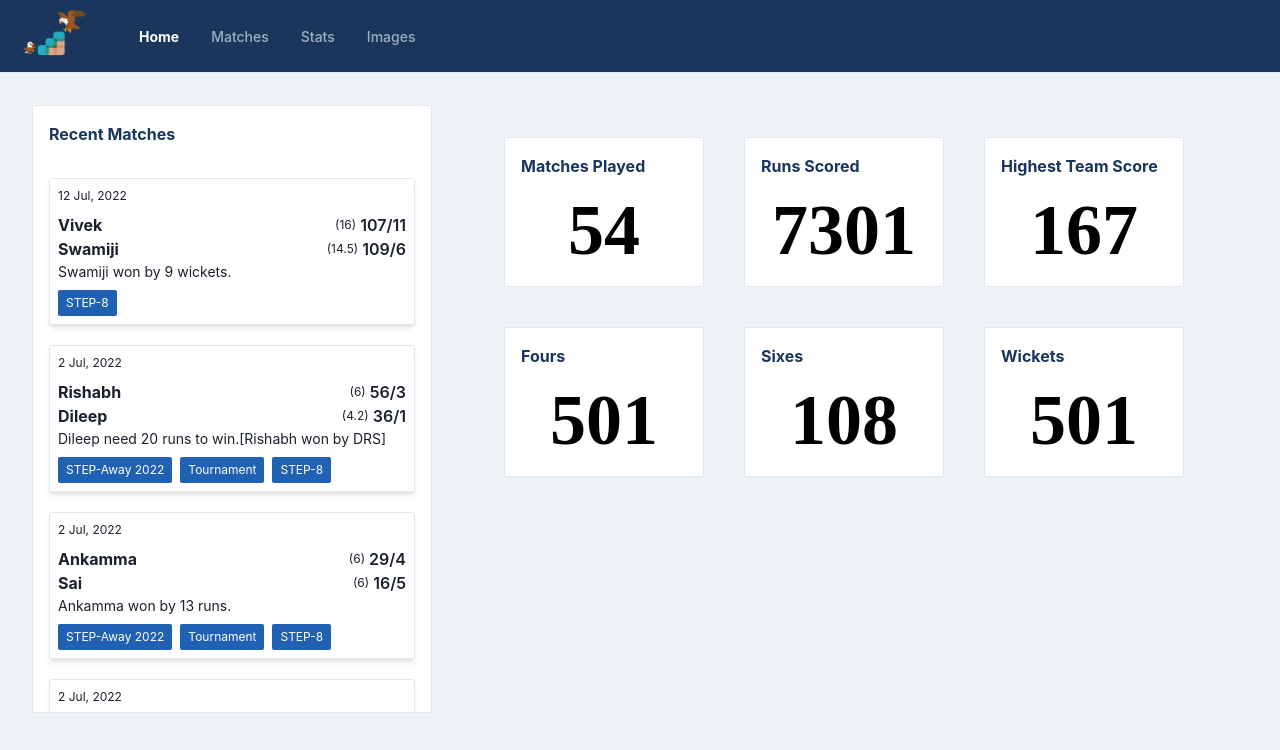
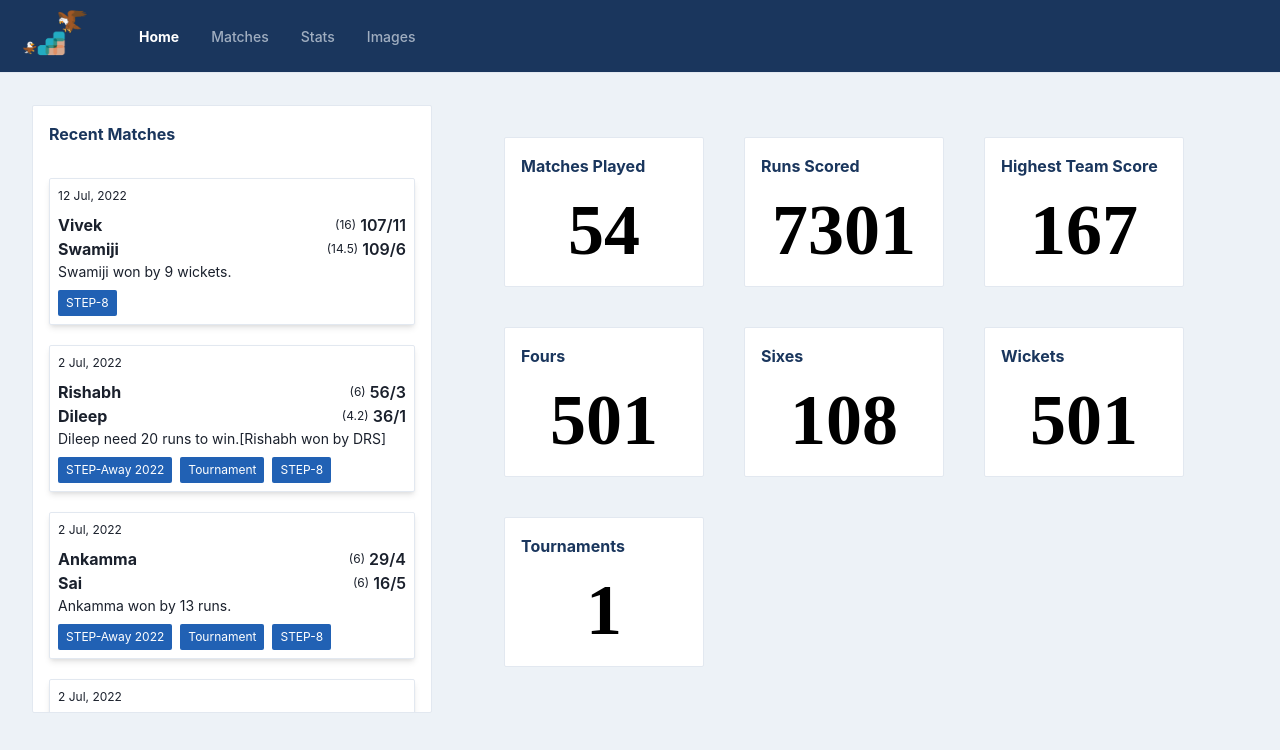
Before and after one commit to tilak-puli/step-cric-records, a Next.js app in the folder ui/: page / in a window 1280 px wide. Shown: the top 750 px of the page. Built offline with nearby package versions, Linux system fonts and the light colour scheme; a web font is replaced by a local one.

Commit message:
Show pointstable only if tournament

```diff
--- a/ui/pages/index.tsx
+++ b/ui/pages/index.tsx
@@ -3,6 +3,7 @@ import { CustomBox } from "../components/HigherOrder/CustomBox";
 import { useContext } from "react";
 import { GlobalContext } from "../state/GlobalContext";
 import { RecentMatchesList } from "../components";
+import extraTagsData from "../data/extraTagsData.json";
 
 function StatBox(props: { name: string; value: number }) {
   return (
@@ -40,6 +41,10 @@ function Home() {
         <StatBox name={"Fours"} value={total.foursHit} />
         <StatBox name={"Sixes"} value={total.sixesHit} />
         <StatBox name={"Wickets"} value={total.wicketsTaken} />
+        <StatBox
+          name={"Tournaments"}
+          value={extraTagsData.tournamentTags.length}
+        />
       </Wrap>
     </Flex>
   );
```
